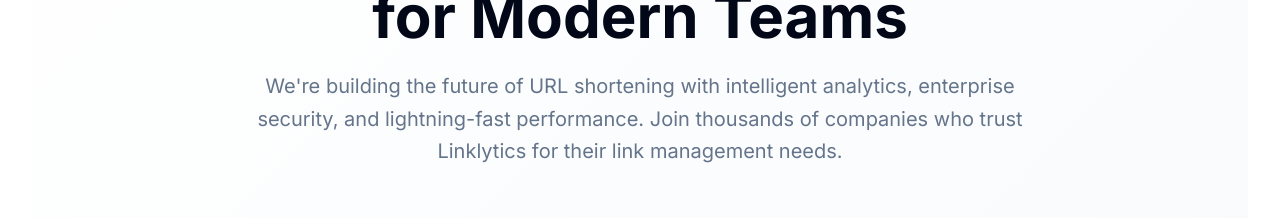
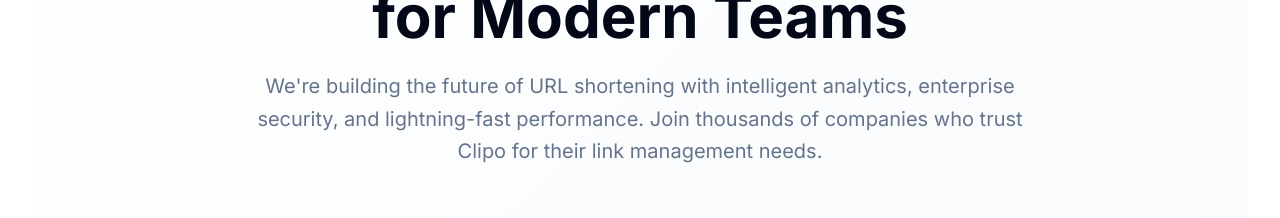
Before and after one commit to sandyp025/Url-Shortener, a React (Vite) app in the folder Url-Shortener-Frontend/: page /about in a window 1280 px wide. Shown: the part 297-515 px from the top of the page. Built offline with nearby package versions, Linux system fonts and the light colour scheme; no server answers.

Commit message:
updated authform

```diff
--- a/Url-Shortener-Frontend/src/App.jsx
+++ b/Url-Shortener-Frontend/src/App.jsx
@@ -20,7 +20,7 @@
 
   return (
     <ErrorBoundary>
-      <ThemeProvider defaultTheme="system" storageKey="linklytics-theme">
+      <ThemeProvider defaultTheme="system" storageKey="Clipo-theme">
         <QueryClientProvider client={queryClient}>
           <Router>
             <div className="min-h-screen bg-hero-gradient">
--- a/Url-Shortener-Frontend/src/components/AboutPage.jsx
+++ b/Url-Shortener-Frontend/src/components/AboutPage.jsx
@@ -74,7 +74,7 @@
     {
       year: "2021",
       title: "Platform Launch",
-      description: "Linklytics was born with a mission to revolutionize URL shortening and analytics."
+      description: "Clipo was born with a mission to revolutionize URL shortening and analytics."
     }
   ];
 
@@ -127,7 +127,7 @@
           <p className="text-xl text-muted-foreground max-w-3xl mx-auto leading-relaxed">
             We're building the future of URL shortening with intelligent analytics,
             enterprise security, and lightning-fast performance. Join thousands of companies
-            who trust Linklytics for their link management needs.
+            who trust Clipo for their link management needs.
           </p>
         </motion.div>
 
--- a/Url-Shortener-Frontend/src/components/ui/AuthForm.jsx
+++ b/Url-Shortener-Frontend/src/components/ui/AuthForm.jsx
@@ -255,7 +255,7 @@
                   <div className="space-y-4">
                     <h2 className="text-3xl font-bold">New Here?</h2>
                     <p className="text-lg opacity-90">
-                      Create an account and discover amazing features of Linklytics
+                      Create an account and discover amazing features of Clipo
                     </p>
                   </div>
                   <Button
@@ -279,7 +279,7 @@
                   <div className="space-y-4">
                     <h2 className="text-3xl font-bold">Welcome Back!</h2>
                     <p className="text-lg opacity-90">
-                      Sign in to continue your journey with Linklytics
+                      Sign in to continue your journey with Clipo
                     </p>
                   </div>
                   <Button
--- a/Url-Shortener-Frontend/src/contexts/ThemeContext.jsx
+++ b/Url-Shortener-Frontend/src/contexts/ThemeContext.jsx
@@ -10,7 +10,7 @@
   return context
 }
 
-export const ThemeProvider = ({ children, defaultTheme = 'system', storageKey = 'linklytics-theme' }) => {
+export const ThemeProvider = ({ children, defaultTheme = 'system', storageKey = 'Clipo-theme' }) => {
   const [theme, setTheme] = useState(() => {
     if (typeof window !== 'undefined') {
       return localStorage.getItem(storageKey) || defaultTheme
```
Also changed, not shown: 1 other file (tests, documents, lock files or other folders).
